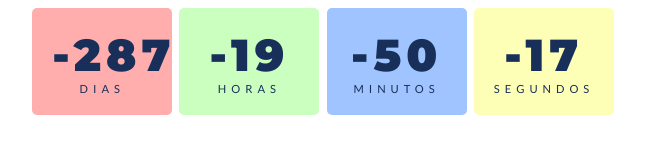
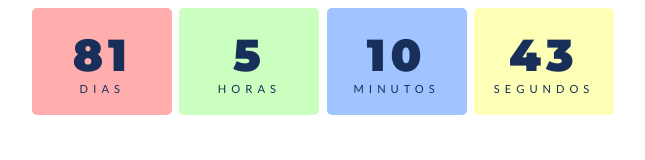
Before and after one commit to Michel-Pascoal/notion-widget, a plain HTML site: page index.html in a window 1280 px wide. Shown: the whole page, without its empty margins (317-962 px from the left). Drawn offline with Linux system fonts and the light colour scheme.

Commit message:
Update index.html

```diff
--- a/index.html
+++ b/index.html
@@ -106,7 +106,7 @@ body{
 </body>
 <script>
     const year = new Date().getFullYear();
-const myDate = new Date('May 17, 2023 00:00:00');
+const myDate = new Date('May 19, 2024 00:00:00');
 console.log(myDate);
 
 // countdown
```
